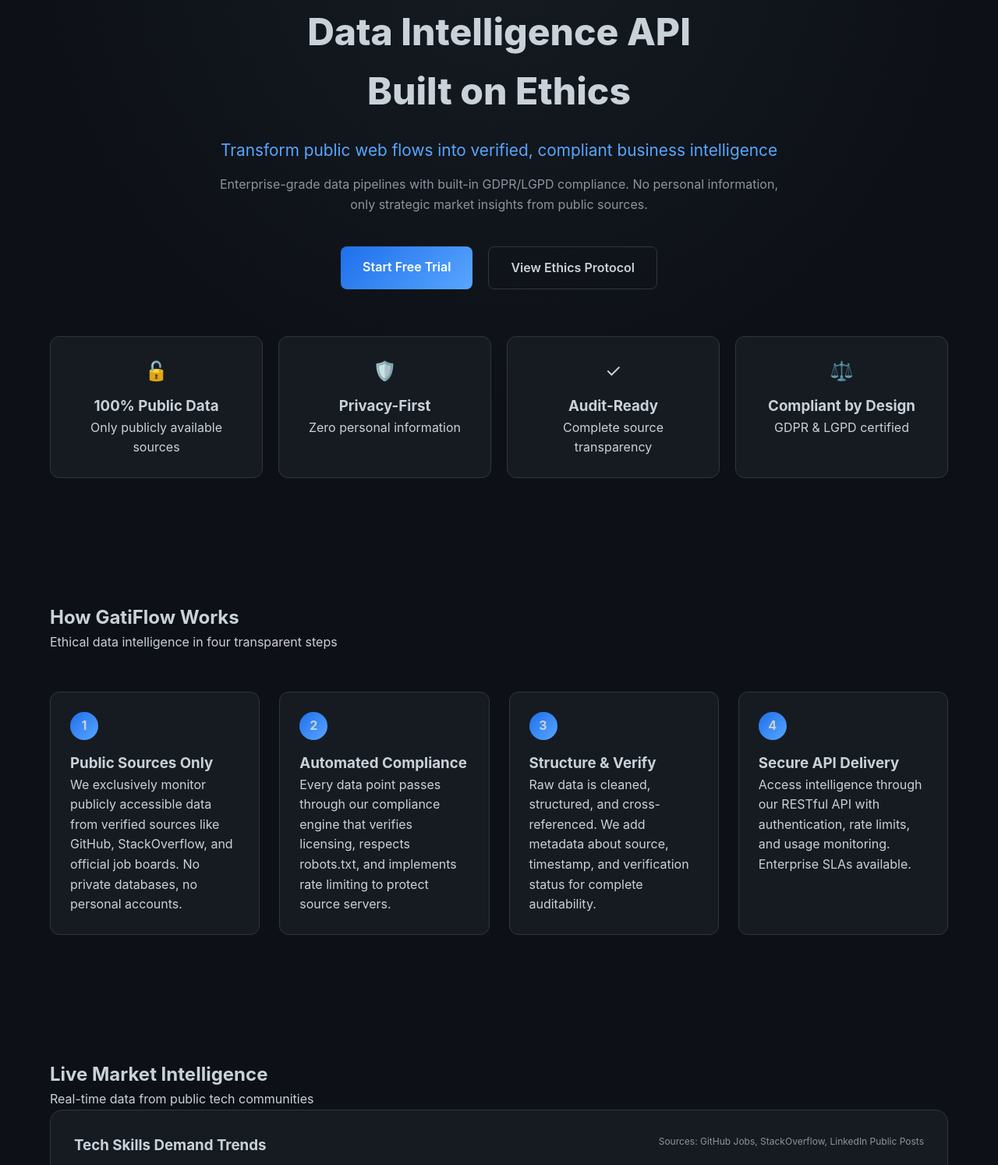
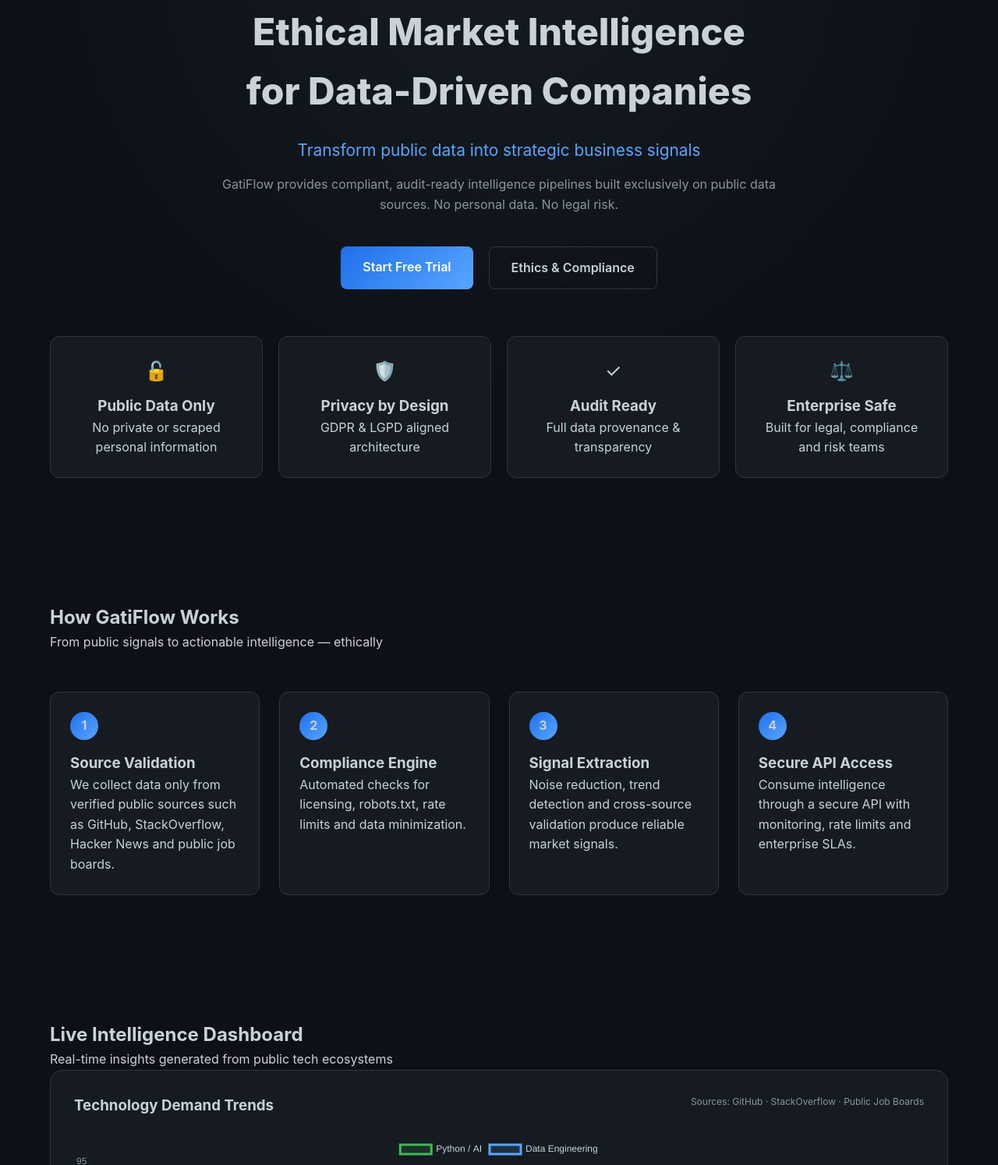
Before and after one commit to gatiflow/gatiflow-intelligence-frontend, a plain HTML site: page index.html in a window 1280 px wide. Shown: the part 166-1660 px from the top of the page at 78% size. Drawn offline with nearby package versions, Linux system fonts and the light colour scheme.

Commit message:
feat(frontend): restructure index.html for enterprise SaaS
- Clean SaaS-ready semantic structure
- Dashboard and API-ready containers
- Compliance-first messaging
- Optimized for scaling and future auth
- Fully aligned with updated CSS and JS

```diff
--- a/index.html
+++ b/index.html
@@ -4,50 +4,68 @@
 <meta charset="UTF-8">
 <meta name="viewport" content="width=device-width, initial-scale=1.0">
 <title>GatiFlow | Compliant Data Intelligence API</title>
-<!-- Link do CSS principal -->
+
+<!-- Main CSS -->
 <link rel="stylesheet" href="style.css">
+
 <!-- Chart.js -->
 <script src="https://cdnjs.cloudflare.com/ajax/libs/Chart.js/3.9.1/chart.min.js"></script>
 </head>
+
 <body>
 
 <!-- ===============================
-     FIXED COMPLIANCE BADGE
+     COMPLIANCE BADGE
 ================================= -->
-<div class="compliance-badge-fixed">GDPR/LGPD COMPLIANT</div>
+<div class="compliance-badge-fixed">GDPR / LGPD COMPLIANT</div>
 
 <!-- ===============================
-     HEADER / LOGO
+     HEADER
 ================================= -->
 <header>
     <div class="container">
-        <!-- Troque "logo-gatiflow.png" pelo seu logo real -->
         <img src="logo-gatiflow.png" alt="GatiFlow Logo" class="logo">
     </div>
 </header>
 
 <!-- ===============================
-     HERO SECTION
+     HERO
 ================================= -->
 <section class="hero">
     <div class="container">
-        <h1>Data Intelligence API<br>Built on Ethics</h1>
-        <p class="tagline">Transform public web flows into verified, compliant business intelligence</p>
-        <p class="subtitle">Enterprise-grade data pipelines with built-in GDPR/LGPD compliance. No personal information, only strategic market insights from public sources.</p>
+        <h1>Ethical Market Intelligence<br>for Data-Driven Companies</h1>
+        <p class="tagline">Transform public data into strategic business signals</p>
+        <p class="subtitle">
+            GatiFlow provides compliant, audit-ready intelligence pipelines built
+            exclusively on public data sources. No personal data. No legal risk.
+        </p>
 
         <div class="cta-group">
             <a href="#" class="btn btn-primary">Start Free Trial</a>
-            <a href="compliance.html" class="btn btn-secondary">View Ethics Protocol</a>
+            <a href="compliance.html" class="btn btn-secondary">Ethics & Compliance</a>
         </div>
 
-        <!-- ===============================
-             TRUST INDICATORS
-        ================================= -->
         <div class="trust-bar">
-            <div class="trust-item"><div class="icon">🔓</div><h3>100% Public Data</h3><p>Only publicly available sources</p></div>
-            <div class="trust-item"><div class="icon">🛡️</div><h3>Privacy-First</h3><p>Zero personal information</p></div>
-            <div class="trust-item"><div class="icon">✓</div><h3>Audit-Ready</h3><p>Complete source transparency</p></div>
-            <div class="trust-item"><div class="icon">⚖️</div><h3>Compliant by Design</h3><p>GDPR & LGPD certified</p></div>
+            <div class="trust-item">
+                <div class="icon">🔓</div>
+                <h3>Public Data Only</h3>
+                <p>No private or scraped personal information</p>
+            </div>
+            <div class="trust-item">
+                <div class="icon">🛡️</div>
+                <h3>Privacy by Design</h3>
+                <p>GDPR & LGPD aligned architecture</p>
+            </div>
+            <div class="trust-item">
+                <div class="icon">✓</div>
+                <h3>Audit Ready</h3>
+                <p>Full data provenance & transparency</p>
+            </div>
+            <div class="trust-item">
+                <div class="icon">⚖️</div>
+                <h3>Enterprise Safe</h3>
+                <p>Built for legal, compliance and risk teams</p>
+            </div>
         </div>
     </div>
 </section>
@@ -58,45 +76,63 @@
 <section id="how-it-works">
     <div class="container">
         <h2>How GatiFlow Works</h2>
-        <p class="section-subtitle">Ethical data intelligence in four transparent steps</p>
+        <p class="section-subtitle">
+            From public signals to actionable intelligence — ethically
+        </p>
 
         <div class="steps">
             <div class="step">
                 <div class="step-number">1</div>
-                <h3>Public Sources Only</h3>
-                <p>We exclusively monitor publicly accessible data from verified sources like GitHub, StackOverflow, and official job boards. No private databases, no personal accounts.</p>
+                <h3>Source Validation</h3>
+                <p>
+                    We collect data only from verified public sources such as
+                    GitHub, StackOverflow, Hacker News and public job boards.
+                </p>
             </div>
             <div class="step">
                 <div class="step-number">2</div>
-                <h3>Automated Compliance</h3>
-                <p>Every data point passes through our compliance engine that verifies licensing, respects robots.txt, and implements rate limiting to protect source servers.</p>
+                <h3>Compliance Engine</h3>
+                <p>
+                    Automated checks for licensing, robots.txt, rate limits
+                    and data minimization.
+                </p>
             </div>
             <div class="step">
                 <div class="step-number">3</div>
-                <h3>Structure & Verify</h3>
-                <p>Raw data is cleaned, structured, and cross-referenced. We add metadata about source, timestamp, and verification status for complete auditability.</p>
+                <h3>Signal Extraction</h3>
+                <p>
+                    Noise reduction, trend detection and cross-source
+                    validation produce reliable market signals.
+                </p>
             </div>
             <div class="step">
                 <div class="step-number">4</div>
-                <h3>Secure API Delivery</h3>
-                <p>Access intelligence through our RESTful API with authentication, rate limits, and usage monitoring. Enterprise SLAs available.</p>
+                <h3>Secure API Access</h3>
+                <p>
+                    Consume intelligence through a secure API with monitoring,
+                    rate limits and enterprise SLAs.
+                </p>
             </div>
         </div>
     </div>
 </section>
 
 <!-- ===============================
-     DASHBOARD DEMO
+     DASHBOARD PREVIEW
 ================================= -->
 <section id="demo">
     <div class="container">
-        <h2>Live Market Intelligence</h2>
-        <p class="section-subtitle">Real-time data from public tech communities</p>
+        <h2>Live Intelligence Dashboard</h2>
+        <p class="section-subtitle">
+            Real-time insights generated from public tech ecosystems
+        </p>
 
         <div class="dashboard-demo">
             <div class="dashboard-header">
-                <h3>Tech Skills Demand Trends</h3>
-                <span class="data-source-badge">Sources: GitHub Jobs, StackOverflow, LinkedIn Public Posts</span>
+                <h3>Technology Demand Trends</h3>
+                <span class="data-source-badge">
+                    Sources: GitHub · StackOverflow · Public Job Boards
+                </span>
             </div>
 
             <div class="chart-container">
@@ -104,32 +140,50 @@
             </div>
 
             <div class="stats-grid">
-                <div class="stat-card"><div class="stat-value">+42%</div><div class="stat-label">Python/AI Growth</div></div>
-                <div class="stat-card"><div class="stat-value">+28%</div><div class="stat-label">Data Engineering</div></div>
-                <div class="stat-card"><div class="stat-value">+15%</div><div class="stat-label">Cloud/AWS</div></div>
-                <div class="stat-card"><div class="stat-value">100%</div><div class="stat-label">Compliance Rate</div></div>
+                <div class="stat-card">
+                    <div class="stat-value">+42%</div>
+                    <div class="stat-label">AI / Python Demand</div>
+                </div>
+                <div class="stat-card">
+                    <div class="stat-value">+28%</div>
+                    <div class="stat-label">Data Engineering</div>
+                </div>
+                <div class="stat-card">
+                    <div class="stat-value">+15%</div>
+                    <div class="stat-label">Cloud Infrastructure</div>
+                </div>
+                <div class="stat-card">
+                    <div class="stat-value">100%</div>
+                    <div class="stat-label">Compliance Coverage</div>
+                </div>
             </div>
         </div>
     </div>
 </section>
 
 <!-- ===============================
-     LEAD CAPTURE MODAL
+     LEAD MODAL
 ================================= -->
 <div id="leadModal">
     <div>
-    <h3 style="margin-bottom:15px;">Start Your Free Trial</h3>
+        <h3 style="margin-bottom:15px;">Request Early Access</h3>
         <form id="leadForm">
             <input type="text" id="leadName" placeholder="Full Name" required>
-      <input type="email" id="leadEmail" placeholder="Email Address" required>
+            <input type="email" id="leadEmail" placeholder="Business Email" required>
             <input type="text" id="leadCompany" placeholder="Company (optional)">
-      <button type="submit" class="btn btn-primary">Request Access</button>
+            <button type="submit" class="btn btn-primary">
+                Request Access
+            </button>
         </form>
-    <span id="closeModal" style="position:absolute; top:10px; right:15px; cursor:pointer; font-weight:bold;">×</span>
+        <span id="closeModal"
+              style="position:absolute;top:10px;right:15px;cursor:pointer;font-weight:bold;">
+            ×
+        </span>
     </div>
 </div>
 
-<!-- Script principal -->
+<!-- Main Script -->
 <script src="script.js"></script>
+
 </body>
 </html>
```
Lines whose indentation alone changed are shown as unchanged.
